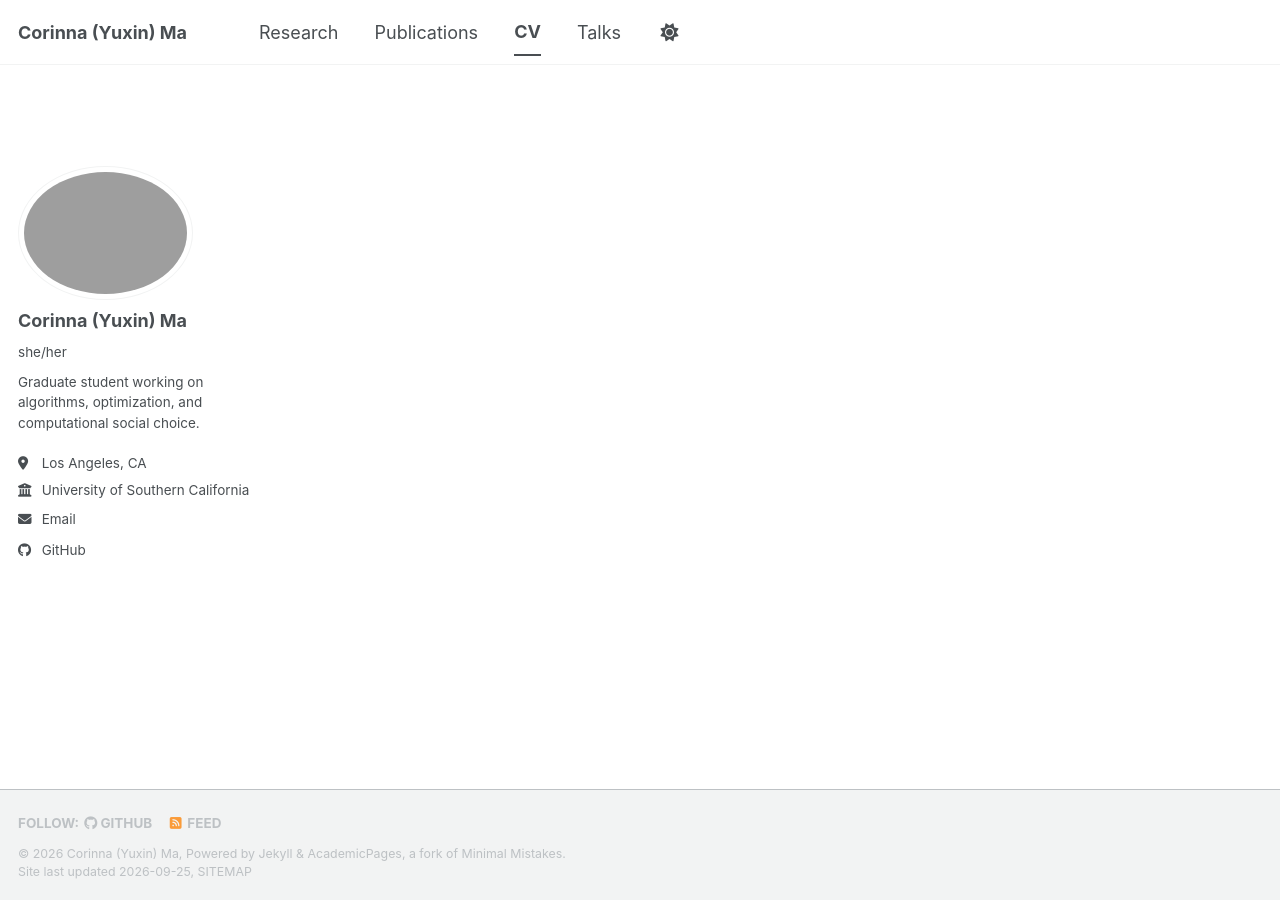
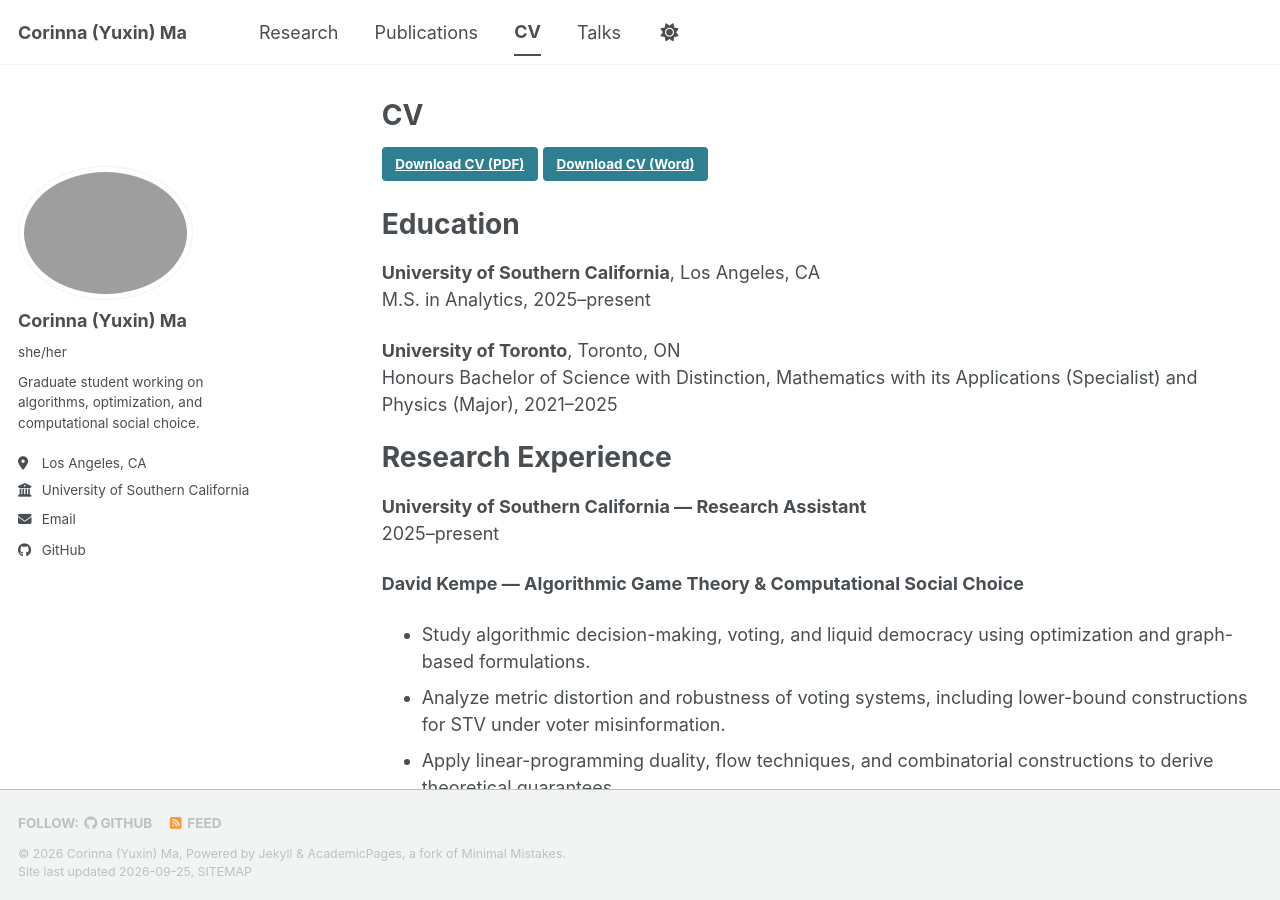
Before and after one commit to cor1nnama/cor1nnama.github.io, a Jekyll site: the page built from _pages/cv.md, in a window 1280 px wide and 900 px high. Built offline with Jekyll 4.4.1, drawn with Linux system fonts in a browser that asks for light colours; a script bundle is joined from its source files by our own code; library files that are not in the unit come from our copies.

```diff
--- a/_includes/archive-single-talk.html
+++ b/_includes/archive-single-talk.html
@@ -36,7 +36,7 @@
       <p class="page__meta"><i class="fa fa-clock" aria-hidden="true"></i> {% include read-time.html %}</p>
     {% endif %}
     {% if post.date %}<p class="page__meta"><i class="fa fa-clock" aria-hidden="true"></i> {{ post.date | date: '%B %d, %Y' }}</p>{% endif %}
-    {% if post.venue %}<p class="archive__item-excerpt" itemprop="description">{{post.type}}, {{ post.venue }},  {{post.location}} {% endif %}
-    {% if post.excerpt %}<p class="archive__item-excerpt" itemprop="description">{{ post.excerpt | markdownify }}</p>{% endif %}
+    {% if post.venue %}<p class="archive__item-excerpt" itemprop="description">{{ post.type }}, {{ post.venue }}, {{ post.location }}</p>{% endif %}
+    {% if post.excerpt %}<p class="archive__item-excerpt" itemprop="description">{{ post.excerpt | markdownify | remove: '<p>' | remove: '</p>' }}</p>{% endif %}
   </article>
 </div>
--- a/_includes/archive-single.html
+++ b/_includes/archive-single.html
@@ -47,9 +47,9 @@
         {% endif %}
 
     {% if post.excerpt and site.read_more != 'enabled' %}
-    <p class="archive__item-excerpt" itemprop="description">{{ post.excerpt | markdownify }}</p>
+    <p class="archive__item-excerpt" itemprop="description">{{ post.excerpt | markdownify | remove: '<p>' | remove: '</p>' }}</p>
     {% elsif post.excerpt and site.read_more == 'enabled' %}
-    <p class="archive__item-excerpt" itemprop="description"><p>{{ post.excerpt | markdownify | remove: '<p>' | remove: '</p>' }}<strong><a href="{{ base_path }}{{ post.url }}" rel="permalink"> Read more</a></strong></p></p>
+    <p class="archive__item-excerpt" itemprop="description">{{ post.excerpt | markdownify | remove: '<p>' | remove: '</p>' }}<strong><a href="{{ base_path }}{{ post.url }}" rel="permalink"> Read more</a></strong></p>
     {% endif %}
 
     {% if post.citation and post.paperurl and post.slidesurl and post.bibtexurl %}
--- a/_pages/cv.md
+++ b/_pages/cv.md
@@ -4,6 +4,11 @@ title: "CV"
 permalink: /cv/
 author_profile: true
 ---
+
+<p>
+  <a href="/files/Corinna_Ma_CV.pdf" class="btn btn--primary">Download CV (PDF)</a>
+  <a href="/files/Corinna_Ma_CV.docx" class="btn">Download CV (Word)</a>
+</p>
 
 # Education
 
--- a/_sass/layout/_sidebar.scss
+++ b/_sass/layout/_sidebar.scss
@@ -336,4 +336,8 @@
   .page {
     width: 75%;
   }
+
+  .archive {
+    width: 75%;
+  }
 }
```
Also changed, not shown: _pages/publications.md (added, +10 -0 lines), 2 other files.
